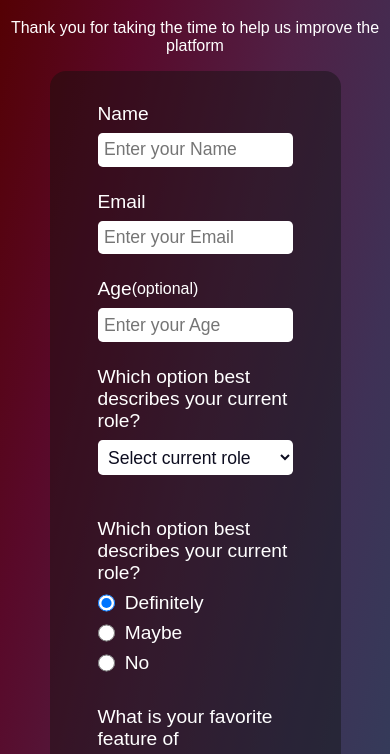
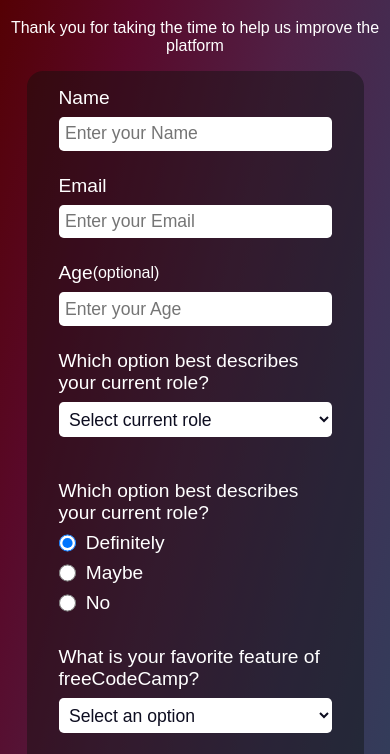
Before and after one commit to SavageSparky/FCC_ResponsiveWebDesign, a plain HTML site: page 2_survey_form/index.html in a window 390 px wide. Shown: the part 61-815 px from the top of the page. Drawn offline with Linux system fonts and the light colour scheme.

Commit message:
added media query

```diff
--- a/2_survey_form/style.css
+++ b/2_survey_form/style.css
@@ -69,3 +69,12 @@ p {
 .clue {
     font-size: 1rem;
 }
+
+@media (max-width: 640px){
+    .main-div{
+        max-width: 70vw;
+        margin: 1rem auto;
+        border-radius: 1rem;
+        padding: 1rem 2rem;
+    }
+}
```
